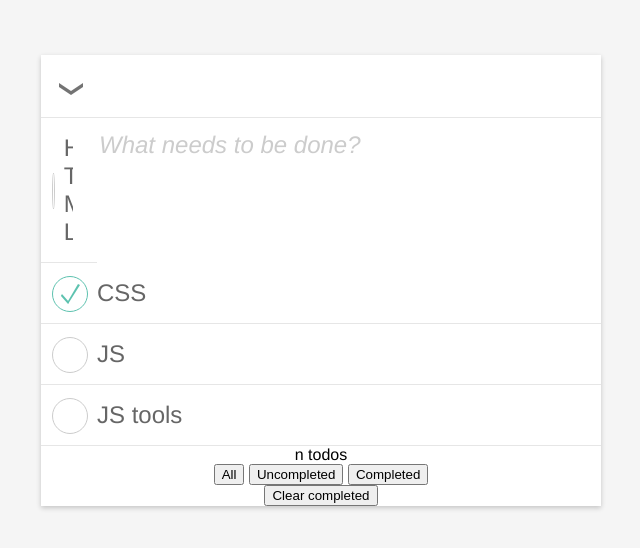
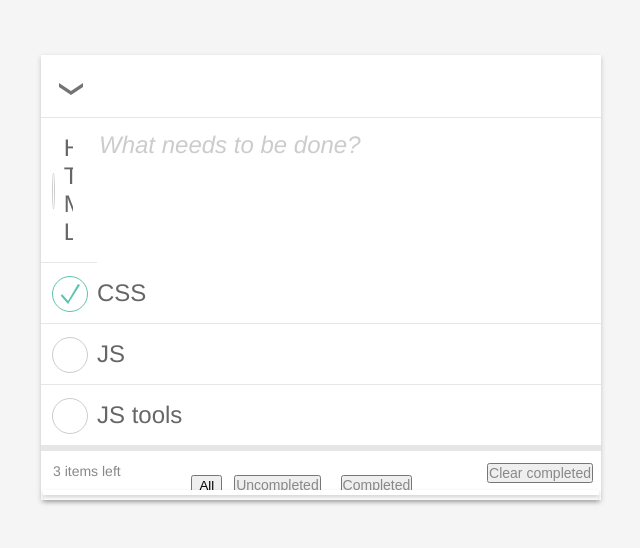
Before and after one commit to ok-technopolis/Lamtev_Anton, a plain HTML site: page index.html in a window 1280 px wide. Shown: the part 186-734 px from the top of the page, without its empty margins (319-959 px from the left). Drawn offline with Linux system fonts and the light colour scheme.

Commit message:
add bottom

```diff
--- a/index.html
+++ b/index.html
@@ -11,6 +11,9 @@
     <link rel="stylesheet" href="styles/todos/todos-add/todos-add.css">
     <link rel="stylesheet" href="styles/todos/todos-list/todos-list.css">
     <link rel="stylesheet" href="styles/todos/todos-item/todos-item.css">
+    <link rel="stylesheet" href="styles/todos/todos-bottom/todos-bottom.css">
+    <link rel="stylesheet" href="styles/todos/todos-bottom/todos-actions-bar.css">
+    <link rel="stylesheet" href="styles/todos/todos-bottom/todos-filters.css">
     <title>todos</title>
 </head>
 <body class="todos-body">
@@ -90,18 +93,18 @@
     <div class="todos-actions-bar">
         <div class="todos-actions-bar_counter"
              aria-label="Количество не сделанных todo">
-            n todos
+            3 items left
         </div>
         <div class="todos-filters">
             <button class="todos-filter __active" data-filter="all"
                     aria-label="Фильтр: показать все">
                 All
             </button>
-            <button class="todos-filter" data-filter="uncompleted"
+            <button class="todos-filters" data-filter="uncompleted"
                     aria-label="Фильтр: показать невыполненные">
                 Uncompleted
             </button>
-            <button class="todos-filter" data-filter="completed"
+            <button class="todos-filters" data-filter="completed"
                     aria-label="Фильтр: показать выполненные">
                 Completed
             </button>
@@ -110,6 +113,10 @@
             Clear completed
         </button>
     </div>
+    <div class="todos-bottom">
+        <div class="todos-bottom-shadow todos-bottom-shadow-first"></div>
+        <div class="todos-bottom-shadow todos-bottom-shadow-second"></div>
+    </div>
 </div>
 </body>
 </html>
--- /dev/null
+++ b/styles/todos/todos-bottom/todos-actions-bar.css
@@ -0,0 +1,29 @@
+.todos-actions-bar {
+    height: 39px;
+    border-top: solid 5px #e6e6e6;
+}
+
+.todos-actions-bar_counter {
+    margin: 12px;
+    color: #888;
+    font-size: 14px;
+    float: left;
+    display: inline-block;
+}
+
+.todos-actions-bar_clear-completed {
+    float: right;
+}
+
+.todos-actions-bar_clear-completed {
+    margin: 12px 8px;
+    padding: 0;
+    font-size: 14px;
+    color: #888;
+}
+
+.todos-actions-bar:after {
+    content: '';
+    display: block;
+    clear: both;
+}
--- /dev/null
+++ b/styles/todos/todos-bottom/todos-bottom.css
@@ -0,0 +1,17 @@
+.todos-bottom-shadow {
+    margin: auto;
+    background-color: #fff;
+    height: 5px;
+    position: relative;
+    box-shadow: 0 2px 4px rgba(0, 0, 0, 0.2);
+}
+
+.todos-bottom-shadow-first {
+    width: 556px;
+    z-index: 1;
+}
+
+.todos-bottom-shadow-second {
+    width: 554px;
+    z-index: 0;
+}
--- /dev/null
+++ b/styles/todos/todos-bottom/todos-filters.css
@@ -0,0 +1,20 @@
+.todos-filters {
+    margin-left: auto;
+    display: inline-block;
+    overflow: hidden;
+}
+
+.todos-filters {
+    margin: 12px 8px;
+    padding: 0;
+    font-size: 14px;
+    color: #888;
+}
+
+.todos-filters:hover,
+.todos-filters.__active {
+    margin: 8px 0;
+    border-radius: 3px;
+    padding: 3px 7px;
+    border: solid 1px #ebdfdf;
+}
```
